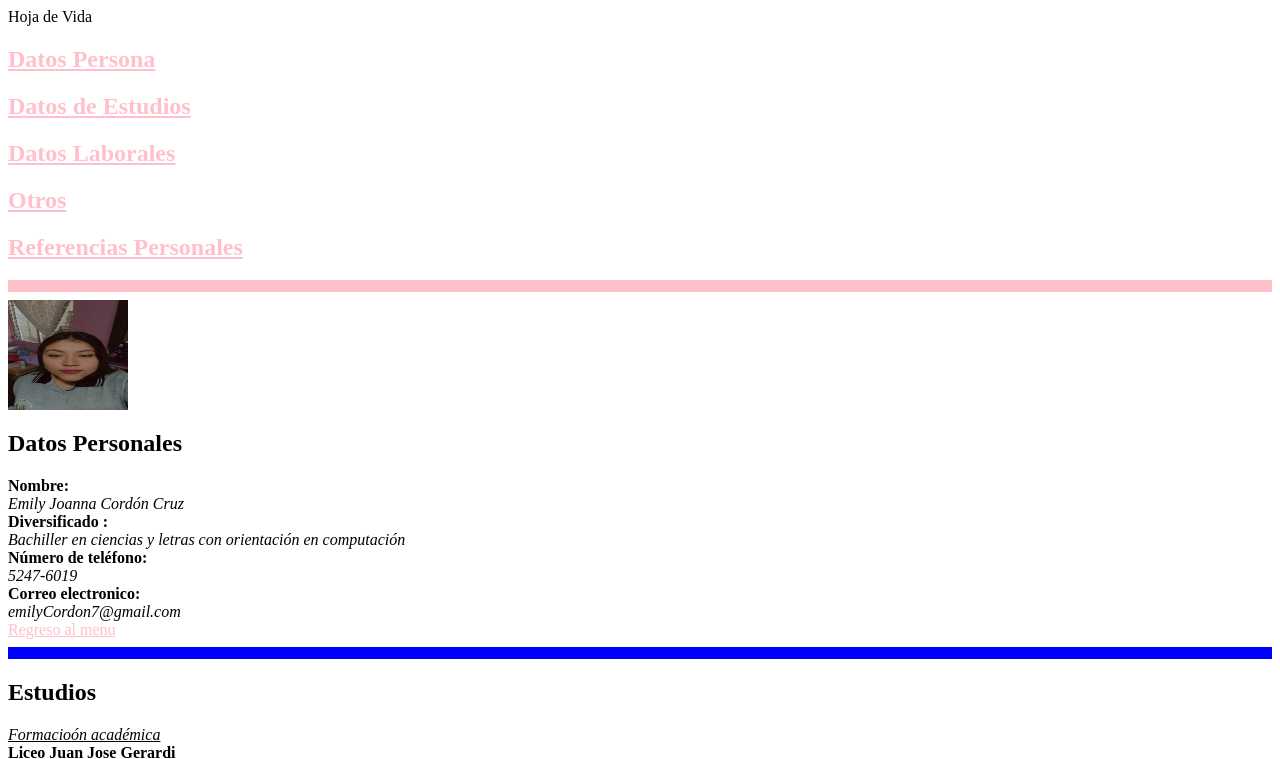
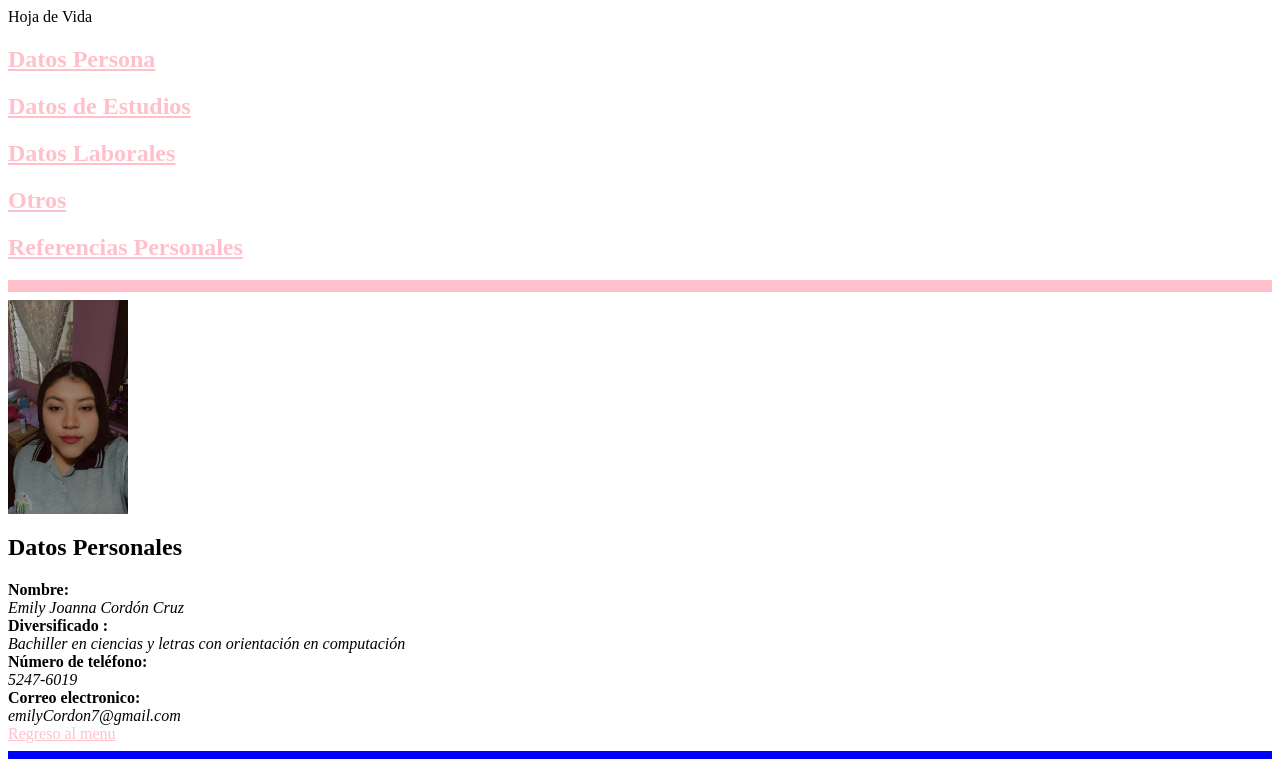
Before and after one commit to Emily898/Mily-, a plain HTML site: page index.html in a window 1280 px wide. Shown: the top 759 px of the page. Drawn offline with Linux system fonts and the light colour scheme.

Commit message:
Update index.html

```diff
--- a/index.html
+++ b/index.html
@@ -14,7 +14,7 @@ Menú de Opciones
     <a href="#otro"><h2>Otros</h2></a>
     <a href="#ref"><h2>Referencias Personales</h2></a>
   <hr size="12" color="pink" noshade="2">
-<a title="foto" href="<foto.jpg>"><img src="foto.jpg" pg" alt="foto" height="110px" width="120px/></a
+<a title="foto" href="<foto.jpg>"><img src="foto.jpg" pg" alt="foto" heigth = "110" width = "120"/></a
 <hr size="12" color="pink" noshade="2">
 <a id="persona"><h2>Datos Personales</h2></a>
 <b>Nombre:</b><br>
```
